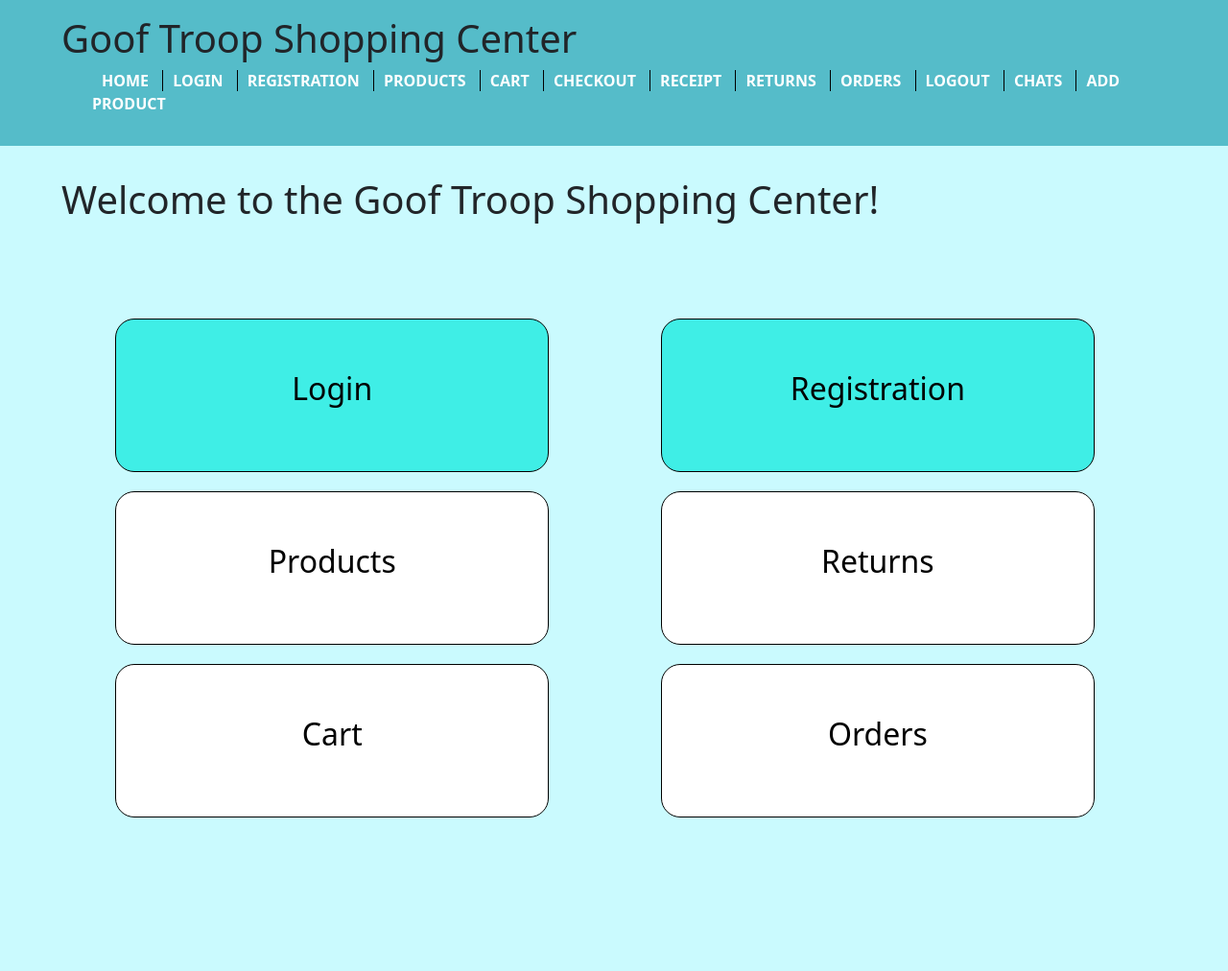
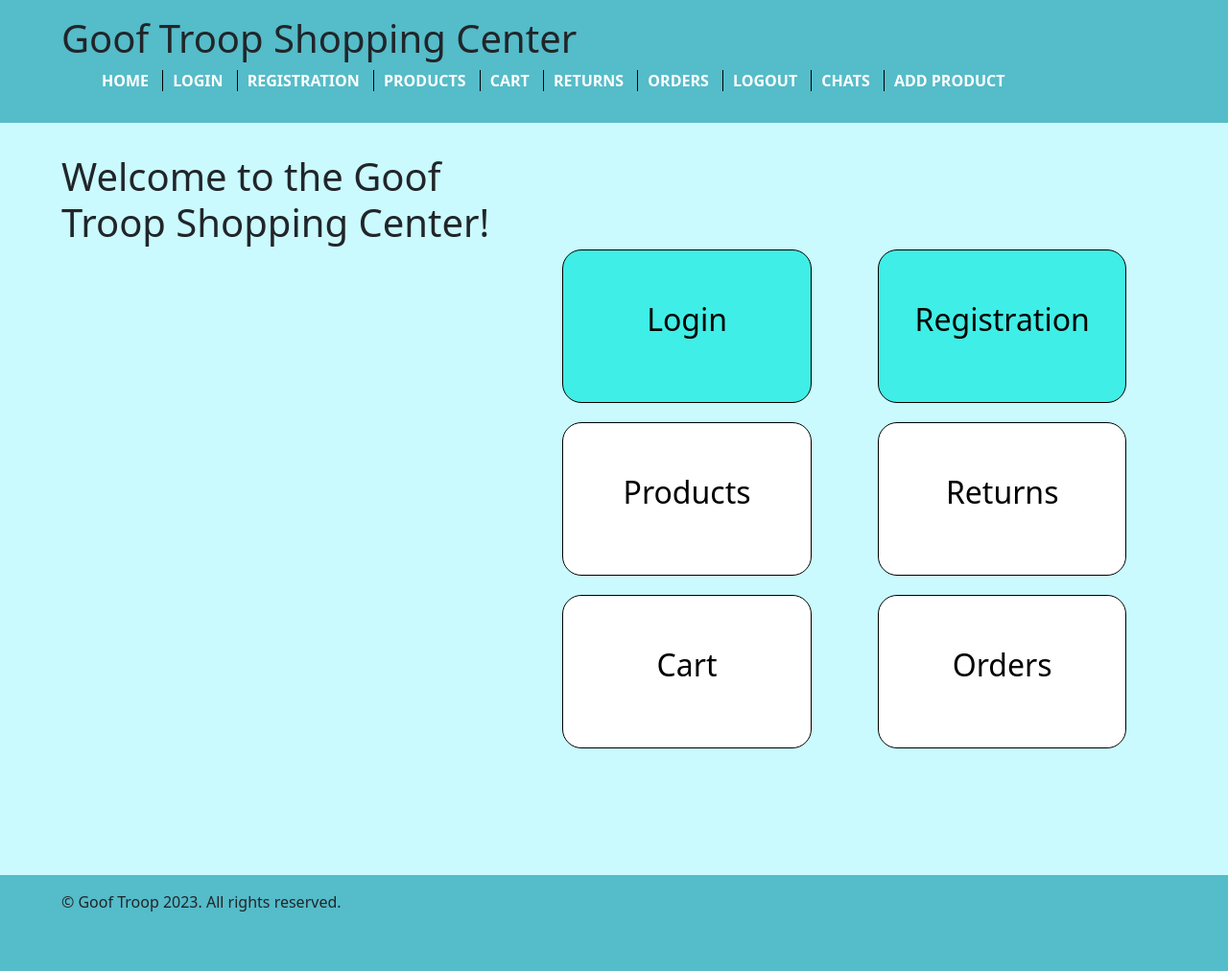
Before and after one commit to x13xDread/CSET-180-project, a Flask app: page / in a window 1280 px wide. Shown: the whole page at 96% size. Before the commit the page ends 852 px from the top, so only its background shows below. Run offline with Flask 3, Linux system fonts and the light colour scheme.

Commit message:
removed 2 nav links and fixed footer - i hope

```diff
--- a/static/style.css
+++ b/static/style.css
@@ -1,10 +1,6 @@
 
 /*Base page*/
 
-/* #content{
-    width: 100%;
-    background-color: #fff;
-} */
 html{
     background-color: #cafafe;
 }
@@ -27,15 +23,20 @@ header{
 }
 
 footer{
-    position: absolute;
-    bottom: 0;
     width: 100%;
+    height: 100px;
     background-color: #55bcc9;
+
 }
 
 .content{
     width:90%;
     margin: 0px auto;
+}
+
+#main{
+    background-color: #cafafe;
+    display: flex;
 }
 
 /*Header Section*/
@@ -70,12 +71,6 @@ header a:active{
     color:yellow;
 }
 
-/*Main Section*/
-
-#main{
-    background-color: #cafafe;
-    min-height: 100%;
-}
 
 /*Navbar Section*/
 
@@ -128,7 +123,8 @@ header a:active{
 .navitem a:active{
     color:yellow
 }
-/*Footer Section*/
+
+/*end of base page*/
 
 /*Checkout page*/
 
@@ -207,6 +203,8 @@ span.price {
     color: grey;
 }
 
+/*end of checkout page
+
 /* add_product page */
 
 .add_form{
--- a/templates/base.html
+++ b/templates/base.html
@@ -3,9 +3,6 @@
     <head>
         <!--Meta-->
         <meta charset="utf-8">
-        <title>
-            Home Page
-        </title>
         <meta http-equiv="X-UA-Compatible" content="IE=edge">
         <meta name="viewport" content="width=device-width, initial-scale=1.0">
         <!--bootstap-->
@@ -34,7 +31,6 @@
                         Goof Troop Shopping Center
                     </h1>
                     <ul>
-                        <!-- TODO: Reomve the following links: {checkout, reciept} -->
                         <li>
                             <a href="{{url_for('index')}}">home</a>
                         </li>
@@ -49,12 +45,6 @@
                         </li>
                         <li>
                             <a href="{{url_for('cart')}}">cart</a>
-                        </li>
-                        <li>
-                            <a href="{{url_for('checkout')}}">checkout</a>
-                        </li>
-                        <li>
-                            <a href="{{url_for('reciept')}}">receipt</a>
                         </li>
                         <li>
                             <a href="{{url_for('returns')}}">returns</a>
@@ -81,12 +71,13 @@
                 </div>
 
             </div>
-            <!-- <footer class="mt-5">
-                <p>
-                    &copy; Goof Troop 2023. All rights reserved.
-                </p>
-            </footer> -->
-
+            <footer class="mt-0">
+                <div class="content">
+                    <p>
+                        &copy; Goof Troop 2023. All rights reserved.
+                    </p>
+                </div>
+            </footer>
         </body>
 
     </div>
--- a/templates/checkout.html
+++ b/templates/checkout.html
@@ -93,7 +93,7 @@
 
 -->
 
-<div>
+<div style="display: flexbox; min-height: 2200px;">
     <section class="vh-100 gradient-custom">
       <div class="container py-5 h-100">
         <div class="row justify-content-center align-items-center h-100">
```
